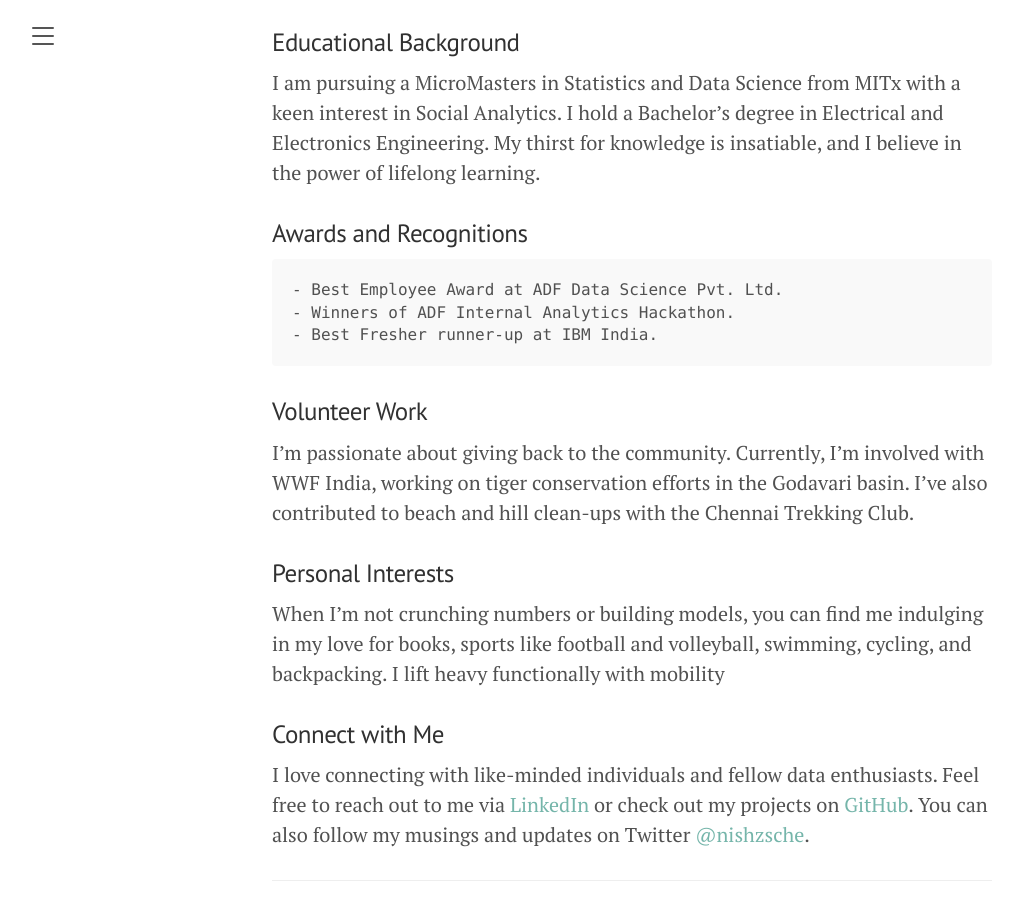
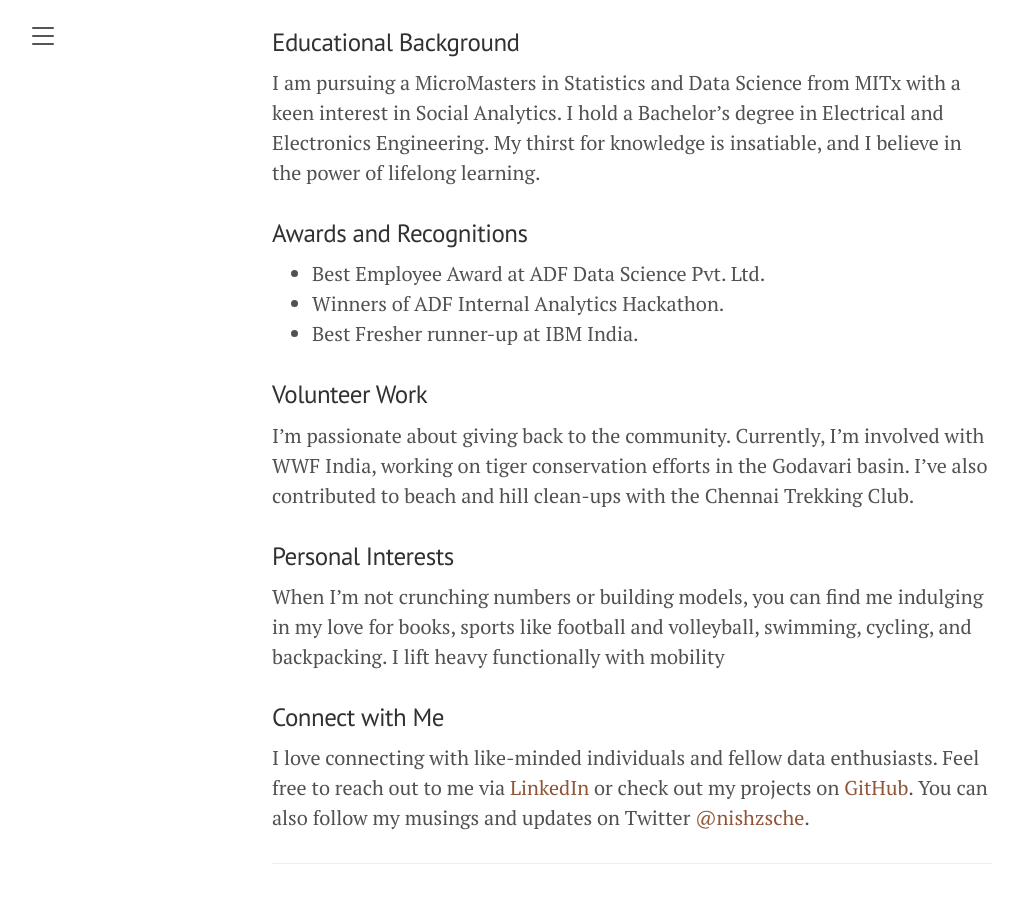
Before and after one commit to nishzsche/nishzsche.github.io, a Jekyll site: the page built from about.md, in a window 1280 px wide and 900 px high, scrolled down 818 px. Shown: the whole window, without its empty margins (8-1026 px from the left). Built offline with Jekyll 4.4.1, drawn with Linux system fonts in a browser that asks for light colours.

Commit message:
theme change

```diff
--- a/_layouts/default.html
+++ b/_layouts/default.html
@@ -3,7 +3,7 @@
 
   {% include head.html %}
 
-  <body class="theme-base-0c">
+  <body class="theme-base-0f">
 
     {% include sidebar.html %}
 
--- a/about.md
+++ b/about.md
@@ -23,9 +23,9 @@
 
 ### Awards and Recognitions
 
-    - Best Employee Award at ADF Data Science Pvt. Ltd.
-    - Winners of ADF Internal Analytics Hackathon.
-    - Best Fresher runner-up at IBM India.
+- Best Employee Award at ADF Data Science Pvt. Ltd.
+- Winners of ADF Internal Analytics Hackathon.
+- Best Fresher runner-up at IBM India.
 
 ### Volunteer Work
 
```
